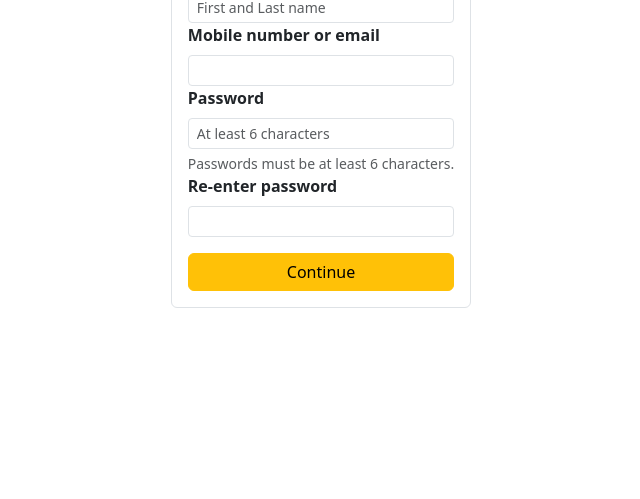
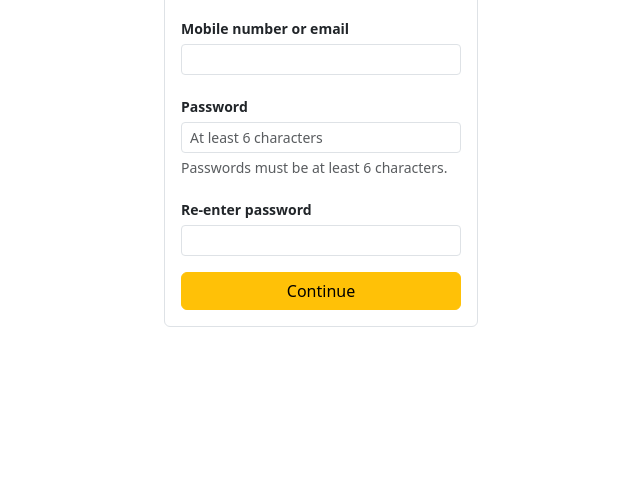
Before and after one commit to nirobnk/UIpractice, a website: page public/form.html in a window 1280 px wide. Shown: the part 301-800 px from the top of the page, without its empty margins (319-959 px from the left). Drawn offline with nearby package versions, Linux system fonts and the light colour scheme.

Commit message:
amazon registration form design

```diff
--- a/public/form.html
+++ b/public/form.html
@@ -12,24 +12,24 @@
     </style>
 </head>
 <body class="container-fluid d-flex justify-content-center align-items-center">
-    <div>
-        <form action="" class="border border-gray rounded-2 p-3 w-200">
+    <div class="col-lg-3">
+        <form action="" class="border border-gray rounded-2 p-3">
             <h2>Create account</h2>
             <div class="">
-                <label for="fullname" class="form-label fw-bold col-form-label-sm">Your name</label>
+                <label for="fullname" class="form-label fw-bold col-form-label-sm mb-0">Your name</label>
                 <input type="text" class="form-control form-control-sm" id="fullname" placeholder="First and Last name">
             </div>
             <div>
-                <label for="emailormobile" class="form-label fw-bold">Mobile number or email</label>
+                <label for="emailormobile" class="form-label fw-bold mb-0 mt-3 col-form-label-sm">Mobile number or email</label>
                 <input type="text" class="form-control form-control-sm" id="emailormobile">
             </div>
             <div>
-                <label for="password" class="form-label fw-bold ">Password</label>
+                <label for="password" class="form-label fw-bold col-form-label-sm mt-3 mb-0">Password</label>
                 <input type="password" class="form-control form-control-sm" placeholder="At least 6 characters" id="password" aria-describedby="passwordhelp">
                 <div id="passwordhelp" class="form-text">Passwords must be at least 6 characters. </div>
             </div>
             <div>
-                <label for="password" class="form-label fw-bold">Re-enter password</label>
+                <label for="password" class="form-label fw-bold col-form-label-sm mt-3 mb-0">Re-enter password</label>
                 <input type="password" class="form-control form-control-sm" id="password" >
             </div>
             <div>
```
